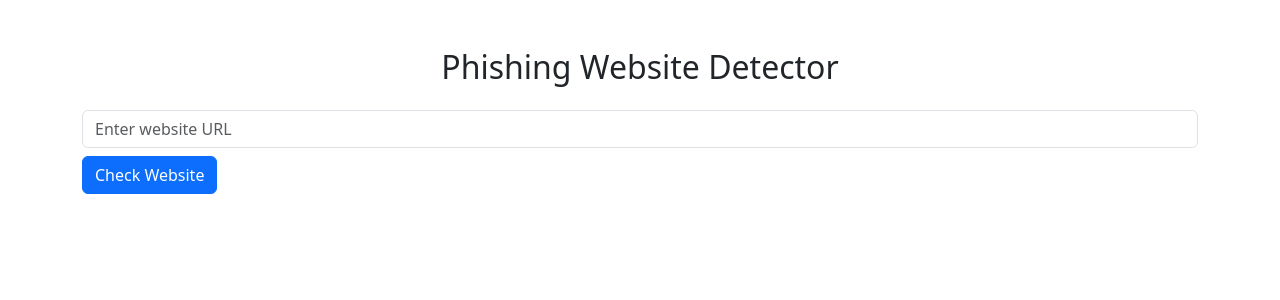
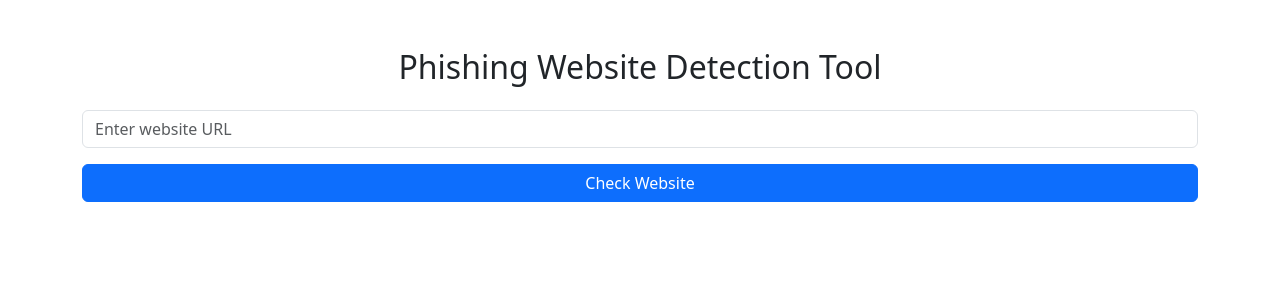
Before and after one commit to daytraderbtcc/Phishing-website-detection, a Flask app: page / in a window 1280 px wide. Shown: the top 300 px of the page. Run offline with Flask 3, Linux system fonts and the light colour scheme.

Commit message:
Update index.html

```diff
--- a/templates/index.html
+++ b/templates/index.html
@@ -3,37 +3,23 @@
 <head>
     <meta charset="UTF-8">
     <meta name="viewport" content="width=device-width, initial-scale=1.0">
-    <title>Phishing Detector</title>
-    <link href="https://cdn.jsdelivr.net/npm/bootstrap@5.3.0/dist/css/bootstrap.min.css" rel="stylesheet">
+    <title>Phishing Website Detector</title>
+    <link rel="stylesheet" href="https://cdn.jsdelivr.net/npm/bootstrap@5.3.0/dist/css/bootstrap.min.css">
 </head>
-<body class="container mt-5">
-    <h2 class="text-center">Phishing Website Detector</h2>
-    <div class="mt-4">
-        <input type="text" id="url" class="form-control" placeholder="Enter website URL">
-        <button class="btn btn-primary mt-2" onclick="checkWebsite()">Check Website</button>
+<body>
+    <div class="container mt-5">
+        <h2 class="text-center">Phishing Website Detection Tool</h2>
+
+        <form method="POST" action="/" class="mt-4">
+            <div class="mb-3">
+                <input type="text" name="url" class="form-control" placeholder="Enter website URL">
+            </div>
+            <button type="submit" class="btn btn-primary w-100">Check Website</button>
+        </form>
+
+        <div class="mt-3">
+            {{ result|safe }}
+        </div>
     </div>
-    <div id="result" class="mt-3"></div>
-
-    <script>
-        function checkWebsite() {
-            let url = document.getElementById("url").value.trim();
-            if (!url) {
-                document.getElementById("result").innerHTML = '<div class="alert alert-warning">⚠️ Please enter a valid URL!</div>';
-                return;
-            }
-            fetch("/check-url", {
-                method: "POST",
-                headers: { "Content-Type": "application/json" },
-                body: JSON.stringify({ url: url })
-            })
-            .then(response => response.json())
-            .then(data => {
-                document.getElementById("result").innerHTML = data.result;
-            })
-            .catch(error => {
-                document.getElementById("result").innerHTML = '<div class="alert alert-danger">❌ Error checking URL. Try again!</div>';
-            });
-        }
-    </script>
 </body>
 </html>
```
